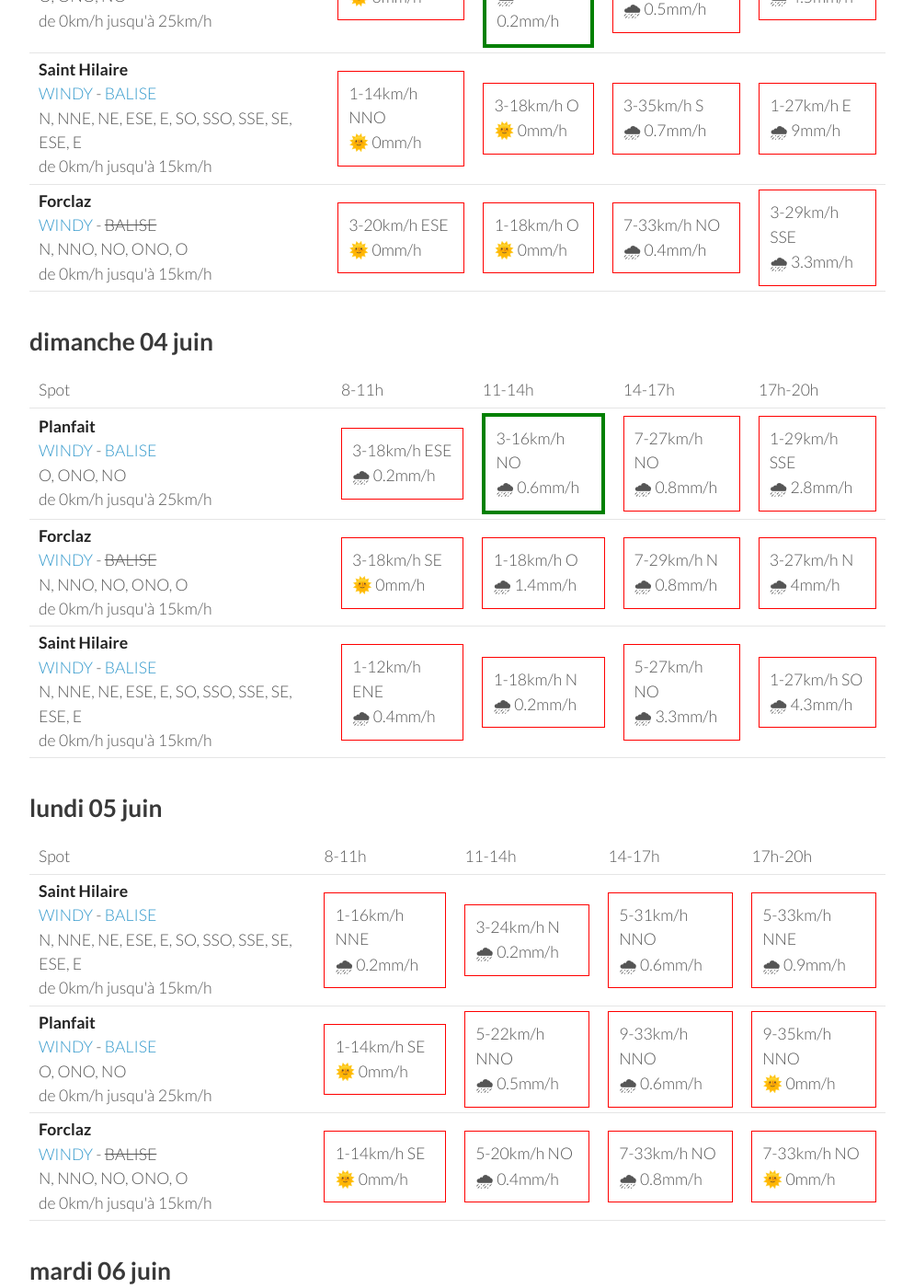
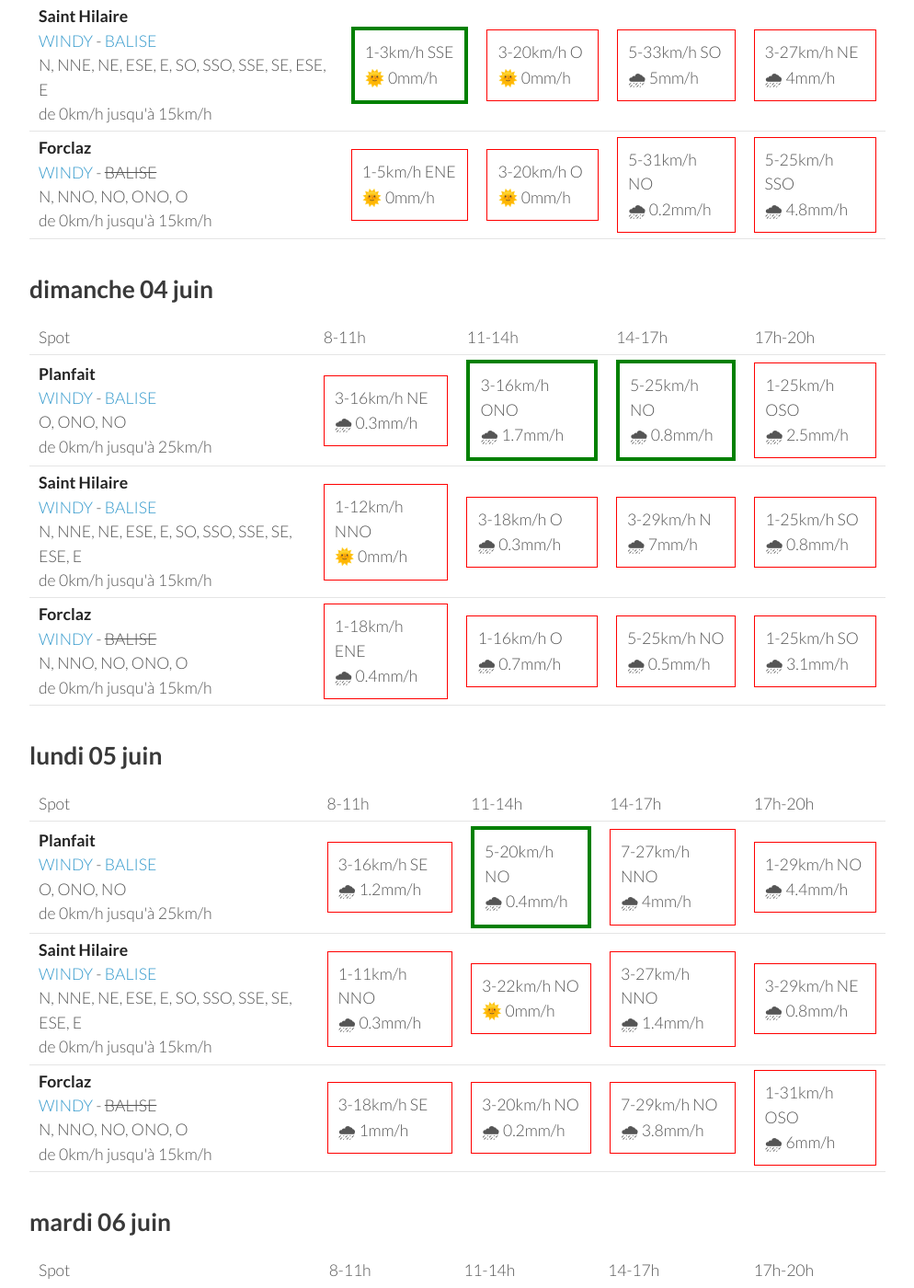
Before and after one commit to parapente-dans-le-nord/parapente-dans-le-nord.github.io, a Jekyll site: the page built from alpes_nord.markdown, in a window 1280 px wide and 1400 px high, scrolled down 1471 px. Shown: the whole window at 92% size, without its empty margins (26-1020 px from the left). Built offline with Jekyll 4.4.1, drawn with Linux system fonts in a browser that asks for light colours; some of the changed text lies outside the part shown.

Commit message:
update index.markdown

```diff
--- a/alpes_nord.markdown
+++ b/alpes_nord.markdown
@@ -22,30 +22,30 @@ page mise à jour le jeudi 01 juin 17:26
       <td>17h-20h</td>
     </tr>
 <tr>
+        <td><strong>Saint Hilaire</strong><br><a href="https://windy.com/45.307/5.888?45.087,5.889,9,m:eUFagkX">WINDY</a> - <span class=""><a href="http://www.balisemeteo.com/balise.php?idBalise=61">BALISE</a> </span><br> <span class="vent-favorable">N, NNE, NE, ESE, E, SO, SSO, SSE, SE, ESE, E</span><br><span class="force-vent">de 0km/h jusqu'à 15km/h</span> </td>
+
+            <td><div class="not-flyable"><p>0-0km/h NA</p><p>🌧️ 0mm/h</p></div></td>
+            <td><div class="not-flyable"><p>0-0km/h NA</p><p>🌧️ 0mm/h</p></div></td>
+            <td><div class="not-flyable"><p>0-0km/h NA</p><p>🌧️ 0mm/h</p></div></td>
+            <td><div class="flyable"><p>3-11km/h E</p><p>🌞 0mm/h</p></div></td>
+
+    </tr>
+<tr>
         <td><strong>Planfait</strong><br><a href="https://windy.com/45.853/6.223?45.415,6.223,8">WINDY</a> - <span class=""><a href="https://www.openwindmap.org/PP496">BALISE</a> </span><br> <span class="vent-favorable">O, ONO, NO</span><br><span class="force-vent">de 0km/h jusqu'à 25km/h</span> </td>
 
             <td><div class="not-flyable"><p>0-0km/h NA</p><p>🌧️ 0mm/h</p></div></td>
-            <td><div class="flyable"><p>3-11km/h O</p><p>🌞 0mm/h</p></div></td>
-            <td><div class="flyable"><p>7-22km/h ONO</p><p>🌞 0mm/h</p></div></td>
-            <td><div class="not-flyable"><p>7-24km/h N</p><p>🌞 0mm/h</p></div></td>
-
-    </tr>
-<tr>
-        <td><strong>Saint Hilaire</strong><br><a href="https://windy.com/45.307/5.888?45.087,5.889,9,m:eUFagkX">WINDY</a> - <span class=""><a href="http://www.balisemeteo.com/balise.php?idBalise=61">BALISE</a> </span><br> <span class="vent-favorable">N, NNE, NE, ESE, E, SO, SSO, SSE, SE, ESE, E</span><br><span class="force-vent">de 0km/h jusqu'à 15km/h</span> </td>
-
             <td><div class="not-flyable"><p>0-0km/h NA</p><p>🌧️ 0mm/h</p></div></td>
-            <td><div class="flyable"><p>5-14km/h ESE</p><p>🌞 0mm/h</p></div></td>
-            <td><div class="not-flyable"><p>5-16km/h SSE</p><p>🌞 0mm/h</p></div></td>
-            <td><div class="flyable"><p>3-12km/h SE</p><p>🌞 0mm/h</p></div></td>
+            <td><div class="not-flyable"><p>0-0km/h NA</p><p>🌧️ 0mm/h</p></div></td>
+            <td><div class="not-flyable"><p>7-20km/h NNO</p><p>🌞 0mm/h</p></div></td>
 
     </tr>
 <tr>
         <td><strong>Forclaz</strong><br><a href="https://windy.com/45.814/6.247?45.375,6.246,8,m:eVwaglz">WINDY</a> - <span class="no-balise"> BALISE </span><br> <span class="vent-favorable">N, NNO, NO, ONO, O</span><br><span class="force-vent">de 0km/h jusqu'à 15km/h</span> </td>
 
             <td><div class="not-flyable"><p>0-0km/h NA</p><p>🌧️ 0mm/h</p></div></td>
-            <td><div class="flyable"><p>3-9km/h O</p><p>🌞 0mm/h</p></div></td>
-            <td><div class="not-flyable"><p>5-22km/h ONO</p><p>🌞 0mm/h</p></div></td>
-            <td><div class="not-flyable"><p>7-25km/h ENE</p><p>🌞 2.1mm/h</p></div></td>
+            <td><div class="not-flyable"><p>0-0km/h NA</p><p>🌧️ 0mm/h</p></div></td>
+            <td><div class="not-flyable"><p>0-0km/h NA</p><p>🌧️ 0mm/h</p></div></td>
+            <td><div class="not-flyable"><p>5-18km/h NO</p><p>🌞 0mm/h</p></div></td>
 
     </tr>
 
@@ -65,22 +65,12 @@ page mise à jour le jeudi 01 juin 17:26
       <td>17h-20h</td>
     </tr>
 <tr>
-        <td><strong>Planfait</strong><br><a href="https://windy.com/45.853/6.223?45.415,6.223,8">WINDY</a> - <span class=""><a href="https://www.openwindmap.org/PP496">BALISE</a> </span><br> <span class="vent-favorable">O, ONO, NO</span><br><span class="force-vent">de 0km/h jusqu'à 25km/h</span> </td>
-
-            <td><div class="not-flyable"><p>1-3km/h NNE</p><p>🌞 0mm/h</p></div></td>
-            <td><div class="flyable"><p>3-11km/h O</p><p>🌞 0mm/h</p></div></td>
-            <td><div class="flyable"><p>5-18km/h O</p><p>🌞 0mm/h</p></div></td>
-            <td><div class="not-flyable"><p>3-37km/h S</p><p>🌞 0mm/h</p></div></td>
-
-
-    </tr>
-<tr>
         <td><strong>Saint Hilaire</strong><br><a href="https://windy.com/45.307/5.888?45.087,5.889,9,m:eUFagkX">WINDY</a> - <span class=""><a href="http://www.balisemeteo.com/balise.php?idBalise=61">BALISE</a> </span><br> <span class="vent-favorable">N, NNE, NE, ESE, E, SO, SSO, SSE, SE, ESE, E</span><br><span class="force-vent">de 0km/h jusqu'à 15km/h</span> </td>
 
             <td><div class="flyable"><p>1-3km/h E</p><p>🌞 0mm/h</p></div></td>
             <td><div class="flyable"><p>5-14km/h SE</p><p>🌞 0mm/h</p></div></td>
-            <td><div class="not-flyable"><p>7-18km/h SE</p><p>🌞 0mm/h</p></div></td>
-            <td><div class="not-flyable"><p>5-22km/h OSO</p><p>🌞 0mm/h</p></div></td>
+            <td><div class="not-flyable"><p>5-18km/h ESE</p><p>🌞 0mm/h</p></div></td>
+            <td><div class="flyable"><p>5-12km/h SE</p><p>🌞 0mm/h</p></div></td>
 
 
     </tr>
@@ -89,8 +79,18 @@ page mise à jour le jeudi 01 juin 17:26
 
             <td><div class="not-flyable"><p>3-5km/h NE</p><p>🌞 0mm/h</p></div></td>
             <td><div class="flyable"><p>3-11km/h ONO</p><p>🌞 0mm/h</p></div></td>
-            <td><div class="not-flyable"><p>1-11km/h ESE</p><p>🌞 0mm/h</p></div></td>
-            <td><div class="not-flyable"><p>5-9km/h E</p><p>🌧 0.8mm/h</p></div></td>
+            <td><div class="not-flyable"><p>9-14km/h E</p><p>🌧 0.7mm/h</p></div></td>
+            <td><div class="flyable"><p>0-14km/h N</p><p>🌧 0.6mm/h</p></div></td>
+
+
+    </tr>
+<tr>
+        <td><strong>Planfait</strong><br><a href="https://windy.com/45.853/6.223?45.415,6.223,8">WINDY</a> - <span class=""><a href="https://www.openwindmap.org/PP496">BALISE</a> </span><br> <span class="vent-favorable">O, ONO, NO</span><br><span class="force-vent">de 0km/h jusqu'à 25km/h</span> </td>
+
+            <td><div class="not-flyable"><p>1-3km/h NE</p><p>🌞 0mm/h</p></div></td>
+            <td><div class="flyable"><p>3-11km/h O</p><p>🌞 0mm/h</p></div></td>
+            <td><div class="not-flyable"><p>5-18km/h SO</p><p>🌞 0mm/h</p></div></td>
+            <td><div class="not-flyable"><p>5-22km/h ENE</p><p>🌞 0mm/h</p></div></td>
 
 
     </tr>
@@ -113,30 +113,30 @@ page mise à jour le jeudi 01 juin 17:26
 <tr>
         <td><strong>Planfait</strong><br><a href="https://windy.com/45.853/6.223?45.415,6.223,8">WINDY</a> - <span class=""><a href="https://www.openwindmap.org/PP496">BALISE</a> </span><br> <span class="vent-favorable">O, ONO, NO</span><br><span class="force-vent">de 0km/h jusqu'à 25km/h</span> </td>
 
-            <td><div class="not-flyable"><p>3-16km/h ESE</p><p>🌞 0mm/h</p></div></td>
-            <td><div class="flyable"><p>3-18km/h O</p><p>🌧 0.2mm/h</p></div></td>
-            <td><div class="not-flyable"><p>3-27km/h ONO</p><p>🌧 0.5mm/h</p></div></td>
-            <td><div class="not-flyable"><p>1-27km/h SE</p><p>🌧 4.5mm/h</p></div></td>
+            <td><div class="not-flyable"><p>1-3km/h NNE</p><p>🌞 0mm/h</p></div></td>
+            <td><div class="flyable"><p>3-20km/h O</p><p>🌞 0mm/h</p></div></td>
+            <td><div class="not-flyable"><p>7-31km/h NO</p><p>🌧 0.2mm/h</p></div></td>
+            <td><div class="not-flyable"><p>5-25km/h SSO</p><p>🌧 3mm/h</p></div></td>
 
 
     </tr>
 <tr>
         <td><strong>Saint Hilaire</strong><br><a href="https://windy.com/45.307/5.888?45.087,5.889,9,m:eUFagkX">WINDY</a> - <span class=""><a href="http://www.balisemeteo.com/balise.php?idBalise=61">BALISE</a> </span><br> <span class="vent-favorable">N, NNE, NE, ESE, E, SO, SSO, SSE, SE, ESE, E</span><br><span class="force-vent">de 0km/h jusqu'à 15km/h</span> </td>
 
-            <td><div class="not-flyable"><p>1-14km/h NNO</p><p>🌞 0mm/h</p></div></td>
-            <td><div class="not-flyable"><p>3-18km/h O</p><p>🌞 0mm/h</p></div></td>
-            <td><div class="not-flyable"><p>3-35km/h S</p><p>🌧 0.7mm/h</p></div></td>
-            <td><div class="not-flyable"><p>1-27km/h E</p><p>🌧 9mm/h</p></div></td>
+            <td><div class="flyable"><p>1-3km/h SSE</p><p>🌞 0mm/h</p></div></td>
+            <td><div class="not-flyable"><p>3-20km/h O</p><p>🌞 0mm/h</p></div></td>
+            <td><div class="not-flyable"><p>5-33km/h SO</p><p>🌧 5mm/h</p></div></td>
+            <td><div class="not-flyable"><p>3-27km/h NE</p><p>🌧 4mm/h</p></div></td>
 
 
     </tr>
 <tr>
         <td><strong>Forclaz</strong><br><a href="https://windy.com/45.814/6.247?45.375,6.246,8,m:eVwaglz">WINDY</a> - <span class="no-balise"> BALISE </span><br> <span class="vent-favorable">N, NNO, NO, ONO, O</span><br><span class="force-vent">de 0km/h jusqu'à 15km/h</span> </td>
 
-            <td><div class="not-flyable"><p>3-20km/h ESE</p><p>🌞 0mm/h</p></div></td>
-            <td><div class="not-flyable"><p>1-18km/h O</p><p>🌞 0mm/h</p></div></td>
-            <td><div class="not-flyable"><p>7-33km/h NO</p><p>🌧 0.4mm/h</p></div></td>
-            <td><div class="not-flyable"><p>3-29km/h SSE</p><p>🌧 3.3mm/h</p></div></td>
+            <td><div class="not-flyable"><p>1-5km/h ENE</p><p>🌞 0mm/h</p></div></td>
+            <td><div class="not-flyable"><p>3-20km/h O</p><p>🌞 0mm/h</p></div></td>
+            <td><div class="not-flyable"><p>5-31km/h NO</p><p>🌧 0.2mm/h</p></div></td>
+            <td><div class="not-flyable"><p>5-25km/h SSO</p><p>🌧 4.8mm/h</p></div></td>
 
 
     </tr>
@@ -159,30 +159,30 @@ page mise à jour le jeudi 01 juin 17:26
 <tr>
         <td><strong>Planfait</strong><br><a href="https://windy.com/45.853/6.223?45.415,6.223,8">WINDY</a> - <span class=""><a href="https://www.openwindmap.org/PP496">BALISE</a> </span><br> <span class="vent-favorable">O, ONO, NO</span><br><span class="force-vent">de 0km/h jusqu'à 25km/h</span> </td>
 
-            <td><div class="not-flyable"><p>3-18km/h ESE</p><p>🌧 0.2mm/h</p></div></td>
-            <td><div class="flyable"><p>3-16km/h NO</p><p>🌧 0.6mm/h</p></div></td>
-            <td><div class="not-flyable"><p>7-27km/h NO</p><p>🌧 0.8mm/h</p></div></td>
-            <td><div class="not-flyable"><p>1-29km/h SSE</p><p>🌧 2.8mm/h</p></div></td>
+            <td><div class="not-flyable"><p>3-16km/h NE</p><p>🌧 0.3mm/h</p></div></td>
+            <td><div class="flyable"><p>3-16km/h ONO</p><p>🌧 1.7mm/h</p></div></td>
+            <td><div class="flyable"><p>5-25km/h NO</p><p>🌧 0.8mm/h</p></div></td>
+            <td><div class="not-flyable"><p>1-25km/h OSO</p><p>🌧 2.5mm/h</p></div></td>
+
+
+    </tr>
+<tr>
+        <td><strong>Saint Hilaire</strong><br><a href="https://windy.com/45.307/5.888?45.087,5.889,9,m:eUFagkX">WINDY</a> - <span class=""><a href="http://www.balisemeteo.com/balise.php?idBalise=61">BALISE</a> </span><br> <span class="vent-favorable">N, NNE, NE, ESE, E, SO, SSO, SSE, SE, ESE, E</span><br><span class="force-vent">de 0km/h jusqu'à 15km/h</span> </td>
+
+            <td><div class="not-flyable"><p>1-12km/h NNO</p><p>🌞 0mm/h</p></div></td>
+            <td><div class="not-flyable"><p>3-18km/h O</p><p>🌧 0.3mm/h</p></div></td>
+            <td><div class="not-flyable"><p>3-29km/h N</p><p>🌧 7mm/h</p></div></td>
+            <td><div class="not-flyable"><p>1-25km/h SO</p><p>🌧 0.8mm/h</p></div></td>
 
 
     </tr>
 <tr>
         <td><strong>Forclaz</strong><br><a href="https://windy.com/45.814/6.247?45.375,6.246,8,m:eVwaglz">WINDY</a> - <span class="no-balise"> BALISE </span><br> <span class="vent-favorable">N, NNO, NO, ONO, O</span><br><span class="force-vent">de 0km/h jusqu'à 15km/h</span> </td>
 
-            <td><div class="not-flyable"><p>3-18km/h SE</p><p>🌞 0mm/h</p></div></td>
-            <td><div class="not-flyable"><p>1-18km/h O</p><p>🌧 1.4mm/h</p></div></td>
-            <td><div class="not-flyable"><p>7-29km/h N</p><p>🌧 0.8mm/h</p></div></td>
-            <td><div class="not-flyable"><p>3-27km/h N</p><p>🌧 4mm/h</p></div></td>
-
-
-    </tr>
-<tr>
-        <td><strong>Saint Hilaire</strong><br><a href="https://windy.com/45.307/5.888?45.087,5.889,9,m:eUFagkX">WINDY</a> - <span class=""><a href="http://www.balisemeteo.com/balise.php?idBalise=61">BALISE</a> </span><br> <span class="vent-favorable">N, NNE, NE, ESE, E, SO, SSO, SSE, SE, ESE, E</span><br><span class="force-vent">de 0km/h jusqu'à 15km/h</span> </td>
-
-            <td><div class="not-flyable"><p>1-12km/h ENE</p><p>🌧 0.4mm/h</p></div></td>
-            <td><div class="not-flyable"><p>1-18km/h N</p><p>🌧 0.2mm/h</p></div></td>
-            <td><div class="not-flyable"><p>5-27km/h NO</p><p>🌧 3.3mm/h</p></div></td>
-            <td><div class="not-flyable"><p>1-27km/h SO</p><p>🌧 4.3mm/h</p></div></td>
+            <td><div class="not-flyable"><p>1-18km/h ENE</p><p>🌧 0.4mm/h</p></div></td>
+            <td><div class="not-flyable"><p>1-16km/h O</p><p>🌧 0.7mm/h</p></div></td>
+            <td><div class="not-flyable"><p>5-25km/h NO</p><p>🌧 0.5mm/h</p></div></td>
+            <td><div class="not-flyable"><p>1-25km/h SO</p><p>🌧 3.1mm/h</p></div></td>
 
 
     </tr>
@@ -203,32 +203,32 @@ page mise à jour le jeudi 01 juin 17:26
       <td>17h-20h</td>
     </tr>
 <tr>
-        <td><strong>Saint Hilaire</strong><br><a href="https://windy.com/45.307/5.888?45.087,5.889,9,m:eUFagkX">WINDY</a> - <span class=""><a href="http://www.balisemeteo.com/balise.php?idBalise=61">BALISE</a> </span><br> <span class="vent-favorable">N, NNE, NE, ESE, E, SO, SSO, SSE, SE, ESE, E</span><br><span class="force-vent">de 0km/h jusqu'à 15km/h</span> </td>
+        <td><strong>Planfait</strong><br><a href="https://windy.com/45.853/6.223?45.415,6.223,8">WINDY</a> - <span class=""><a href="https://www.openwindmap.org/PP496">BALISE</a> </span><br> <span class="vent-favorable">O, ONO, NO</span><br><span class="force-vent">de 0km/h jusqu'à 25km/h</span> </td>
 
-            <td><div class="not-flyable"><p>1-16km/h NNE</p><p>🌧 0.2mm/h</p></div></td>
-            <td><div class="not-flyable"><p>3-24km/h N</p><p>🌧 0.2mm/h</p></div></td>
-            <td><div class="not-flyable"><p>5-31km/h NNO</p><p>🌧 0.6mm/h</p></div></td>
-            <td><div class="not-flyable"><p>5-33km/h NNE</p><p>🌧 0.9mm/h</p></div></td>
+            <td><div class="not-flyable"><p>3-16km/h SE</p><p>🌧 1.2mm/h</p></div></td>
+            <td><div class="flyable"><p>5-20km/h NO</p><p>🌧 0.4mm/h</p></div></td>
+            <td><div class="not-flyable"><p>7-27km/h NNO</p><p>🌧 4mm/h</p></div></td>
+            <td><div class="not-flyable"><p>1-29km/h NO</p><p>🌧 4.4mm/h</p></div></td>
 
 
     </tr>
 <tr>
-        <td><strong>Planfait</strong><br><a href="https://windy.com/45.853/6.223?45.415,6.223,8">WINDY</a> - <span class=""><a href="https://www.openwindmap.org/PP496">BALISE</a> </span><br> <span class="vent-favorable">O, ONO, NO</span><br><span class="force-vent">de 0km/h jusqu'à 25km/h</span> </td>
+        <td><strong>Saint Hilaire</strong><br><a href="https://windy.com/45.307/5.888?45.087,5.889,9,m:eUFagkX">WINDY</a> - <span class=""><a href="http://www.balisemeteo.com/balise.php?idBalise=61">BALISE</a> </span><br> <span class="vent-favorable">N, NNE, NE, ESE, E, SO, SSO, SSE, SE, ESE, E</span><br><span class="force-vent">de 0km/h jusqu'à 15km/h</span> </td>
 
-            <td><div class="not-flyable"><p>1-14km/h SE</p><p>🌞 0mm/h</p></div></td>
-            <td><div class="not-flyable"><p>5-22km/h NNO</p><p>🌧 0.5mm/h</p></div></td>
-            <td><div class="not-flyable"><p>9-33km/h NNO</p><p>🌧 0.6mm/h</p></div></td>
-            <td><div class="not-flyable"><p>9-35km/h NNO</p><p>🌞 0mm/h</p></div></td>
+            <td><div class="not-flyable"><p>1-11km/h NNO</p><p>🌧 0.3mm/h</p></div></td>
+            <td><div class="not-flyable"><p>3-22km/h NO</p><p>🌞 0mm/h</p></div></td>
+            <td><div class="not-flyable"><p>3-27km/h NNO</p><p>🌧 1.4mm/h</p></div></td>
+            <td><div class="not-flyable"><p>3-29km/h NE</p><p>🌧 0.8mm/h</p></div></td>
 
 
     </tr>
 <tr>
         <td><strong>Forclaz</strong><br><a href="https://windy.com/45.814/6.247?45.375,6.246,8,m:eVwaglz">WINDY</a> - <span class="no-balise"> BALISE </span><br> <span class="vent-favorable">N, NNO, NO, ONO, O</span><br><span class="force-vent">de 0km/h jusqu'à 15km/h</span> </td>
 
-            <td><div class="not-flyable"><p>1-14km/h SE</p><p>🌞 0mm/h</p></div></td>
-            <td><div class="not-flyable"><p>5-20km/h NO</p><p>🌧 0.4mm/h</p></div></td>
-            <td><div class="not-flyable"><p>7-33km/h NO</p><p>🌧 0.8mm/h</p></div></td>
-            <td><div class="not-flyable"><p>7-33km/h NO</p><p>🌞 0mm/h</p></div></td>
+            <td><div class="not-flyable"><p>3-18km/h SE</p><p>🌧 1mm/h</p></div></td>
+            <td><div class="not-flyable"><p>3-20km/h NO</p><p>🌧 0.2mm/h</p></div></td>
+            <td><div class="not-flyable"><p>7-29km/h NO</p><p>🌧 3.8mm/h</p></div></td>
+            <td><div class="not-flyable"><p>1-31km/h OSO</p><p>🌧 6mm/h</p></div></td>
 
 
     </tr>
@@ -252,19 +252,19 @@ page mise à jour le jeudi 01 juin 17:26
         <td><strong>Planfait</strong><br><a href="https://windy.com/45.853/6.223?45.415,6.223,8">WINDY</a> - <span class=""><a href="https://www.openwindmap.org/PP496">BALISE</a> </span><br> <span class="vent-favorable">O, ONO, NO</span><br><span class="force-vent">de 0km/h jusqu'à 25km/h</span> </td>
 
             <td><div class="not-flyable"><p>1-12km/h ESE</p><p>🌞 0mm/h</p></div></td>
-            <td><div class="flyable"><p>5-20km/h NO</p><p>🌧 0.2mm/h</p></div></td>
-            <td><div class="not-flyable"><p>5-27km/h NO</p><p>🌧 0.4mm/h</p></div></td>
-            <td><div class="not-flyable"><p>7-31km/h NNO</p><p>🌧 0.2mm/h</p></div></td>
+            <td><div class="flyable"><p>3-20km/h NO</p><p>🌞 0mm/h</p></div></td>
+            <td><div class="flyable"><p>5-25km/h NO</p><p>🌧 0.4mm/h</p></div></td>
+            <td><div class="not-flyable"><p>3-31km/h NNE</p><p>🌧 0.7mm/h</p></div></td>
 
 
     </tr>
 <tr>
         <td><strong>Saint Hilaire</strong><br><a href="https://windy.com/45.307/5.888?45.087,5.889,9,m:eUFagkX">WINDY</a> - <span class=""><a href="http://www.balisemeteo.com/balise.php?idBalise=61">BALISE</a> </span><br> <span class="vent-favorable">N, NNE, NE, ESE, E, SO, SSO, SSE, SE, ESE, E</span><br><span class="force-vent">de 0km/h jusqu'à 15km/h</span> </td>
 
-            <td><div class="not-flyable"><p>3-20km/h N</p><p>🌞 0mm/h</p></div></td>
-            <td><div class="not-flyable"><p>3-24km/h NNO</p><p>🌞 0mm/h</p></div></td>
-            <td><div class="not-flyable"><p>3-29km/h NNO</p><p>🌞 0mm/h</p></div></td>
-            <td><div class="not-flyable"><p>5-29km/h N</p><p>🌧 0.3mm/h</p></div></td>
+            <td><div class="not-flyable"><p>1-16km/h N</p><p>🌞 0mm/h</p></div></td>
+            <td><div class="not-flyable"><p>3-22km/h NNO</p><p>🌧 0.2mm/h</p></div></td>
+            <td><div class="not-flyable"><p>5-27km/h NNO</p><p>🌧 0.5mm/h</p></div></td>
+            <td><div class="not-flyable"><p>5-29km/h NNE</p><p>🌧 0.7mm/h</p></div></td>
 
 
     </tr>
@@ -272,9 +272,9 @@ page mise à jour le jeudi 01 juin 17:26
         <td><strong>Forclaz</strong><br><a href="https://windy.com/45.814/6.247?45.375,6.246,8,m:eVwaglz">WINDY</a> - <span class="no-balise"> BALISE </span><br> <span class="vent-favorable">N, NNO, NO, ONO, O</span><br><span class="force-vent">de 0km/h jusqu'à 15km/h</span> </td>
 
             <td><div class="not-flyable"><p>3-14km/h ESE</p><p>🌞 0mm/h</p></div></td>
-            <td><div class="not-flyable"><p>3-20km/h NO</p><p>🌧 0.2mm/h</p></div></td>
-            <td><div class="not-flyable"><p>5-27km/h NO</p><p>🌧 0.5mm/h</p></div></td>
-            <td><div class="not-flyable"><p>7-33km/h NO</p><p>🌧 0.2mm/h</p></div></td>
+            <td><div class="not-flyable"><p>3-18km/h NO</p><p>🌞 0mm/h</p></div></td>
+            <td><div class="not-flyable"><p>5-27km/h ONO</p><p>🌧 0.5mm/h</p></div></td>
+            <td><div class="not-flyable"><p>1-31km/h ENE</p><p>🌧 0.7mm/h</p></div></td>
 
 
     </tr>
```
Also changed, not shown: other parts of alpes_nord.markdown (+1 -1 lines).
